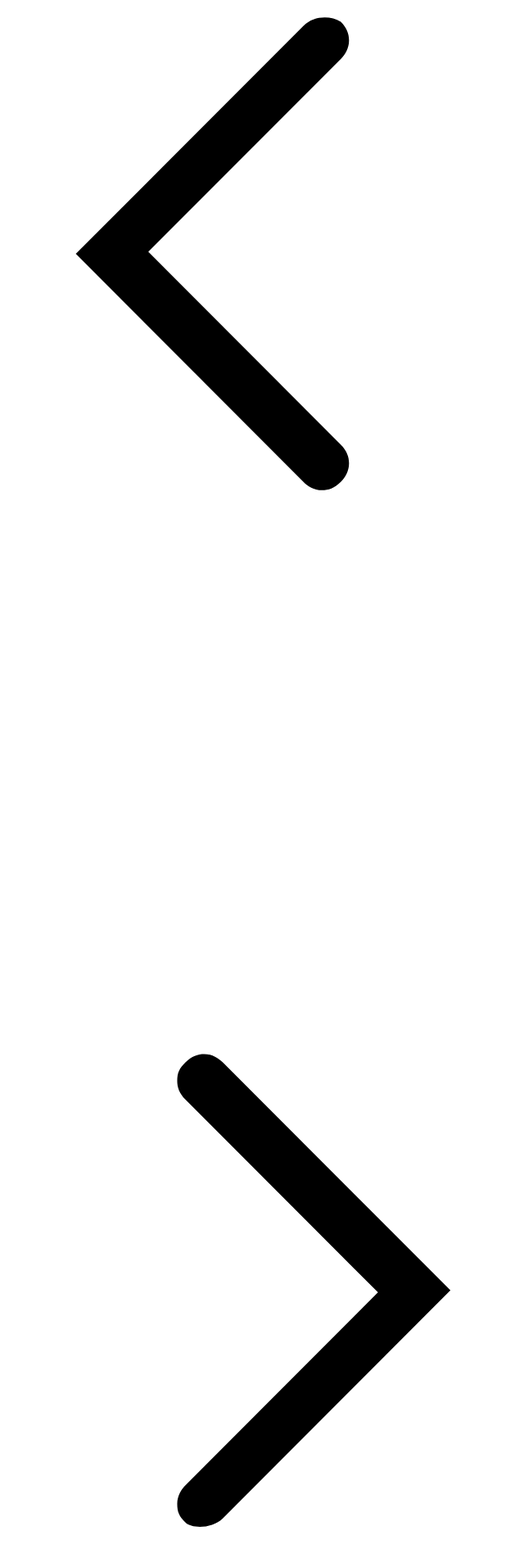
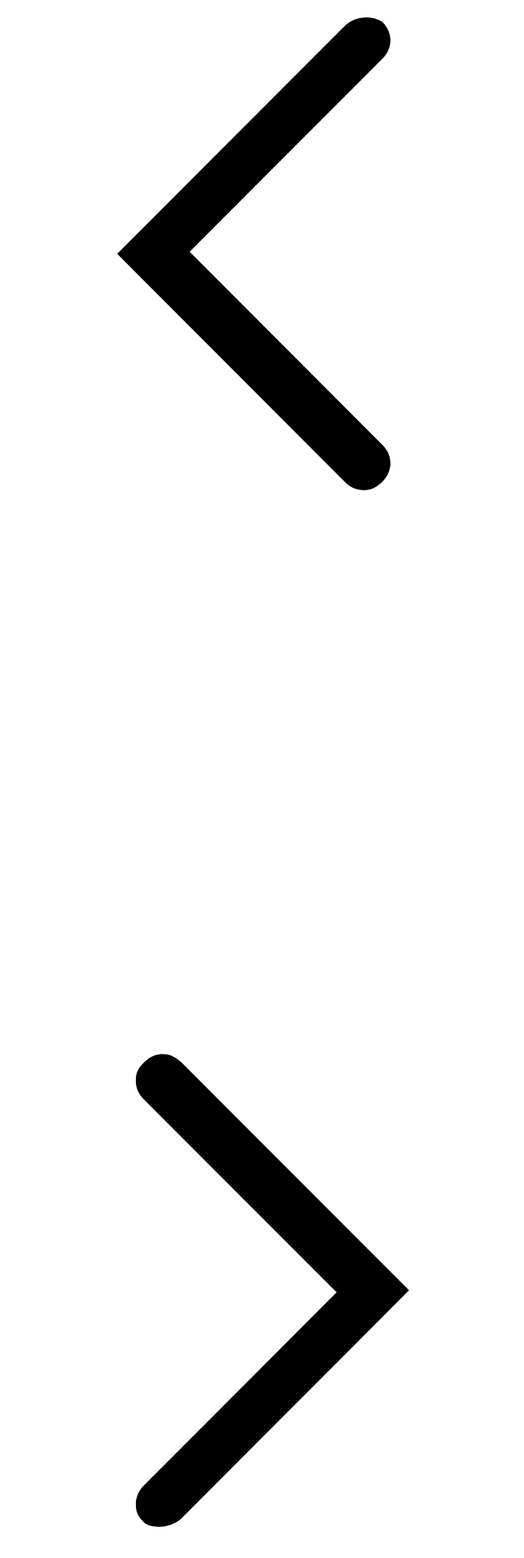
Before and after one commit to swarmcity/ac-iconset, a website: page ac-iconset.html in a window 1280 px wide. Shown: the part 6658-8558 px from the top of the page at 82% size, without its empty margins (330-970 px from the left). Drawn offline with Linux system fonts and the light colour scheme.

Commit message:
adjustment arrows

```diff
--- a/ac-iconset.html
+++ b/ac-iconset.html
@@ -69,13 +69,13 @@ Example:
 </svg>
 
 <svg id="ac-arrowleft" x="0px" y="0px" viewBox="0 0 50 50">
-<path class="st0" d="M27.4,14.3l-11,11l11,11c0.2,0.2,0.5,0.4,0.9,0.4c0.3,0,0.6-0.1,0.9-0.4c0.2-0.2,0.4-0.5,0.4-0.9
-  c0-0.3-0.1-0.6-0.4-0.9l-9.3-9.3l9.3-9.3c0.2-0.2,0.4-0.5,0.4-0.9c0-0.3-0.1-0.6-0.4-0.9C28.7,13.8,27.9,13.8,27.4,14.3z"/>
+<path class="st0" d="M29.4,14.3l-11,11l11,11c0.2,0.2,0.5,0.4,0.9,0.4c0.3,0,0.6-0.1,0.9-0.4c0.2-0.2,0.4-0.5,0.4-0.9
+  c0-0.3-0.1-0.6-0.4-0.9l-9.3-9.3l9.3-9.3c0.2-0.2,0.4-0.5,0.4-0.9c0-0.3-0.1-0.6-0.4-0.9C30.7,13.8,29.9,13.8,29.4,14.3z"/>
 </svg>
 
 <svg id="ac-arrowright" x="0px" y="0px" viewBox="0 0 50 50">
-<path class="st0" d="M23.5,36.3l11-11l-11-11c-0.2-0.2-0.5-0.4-0.9-0.4c-0.3,0-0.6,0.1-0.9,0.4s-0.4,0.5-0.4,0.9
-  c0,0.3,0.1,0.6,0.4,0.9l9.3,9.3l-9.3,9.3c-0.2,0.2-0.4,0.5-0.4,0.9s0.1,0.6,0.4,0.9C22,36.8,23,36.8,23.5,36.3z"/>
+<path d="M21.5,36.3l11-11l-11-11c-0.2-0.2-0.5-0.4-0.9-0.4c-0.3,0-0.6,0.1-0.9,0.4s-0.4,0.5-0.4,0.9
+  c0,0.3,0.1,0.6,0.4,0.9l9.3,9.3l-9.3,9.3c-0.2,0.2-0.4,0.5-0.4,0.9s0.1,0.6,0.4,0.9C20,36.8,21,36.8,21.5,36.3z"/>
 </svg>
 
 <svg id="ac-v" x="0px" y="0px" viewBox="0 0 50 50">
```
